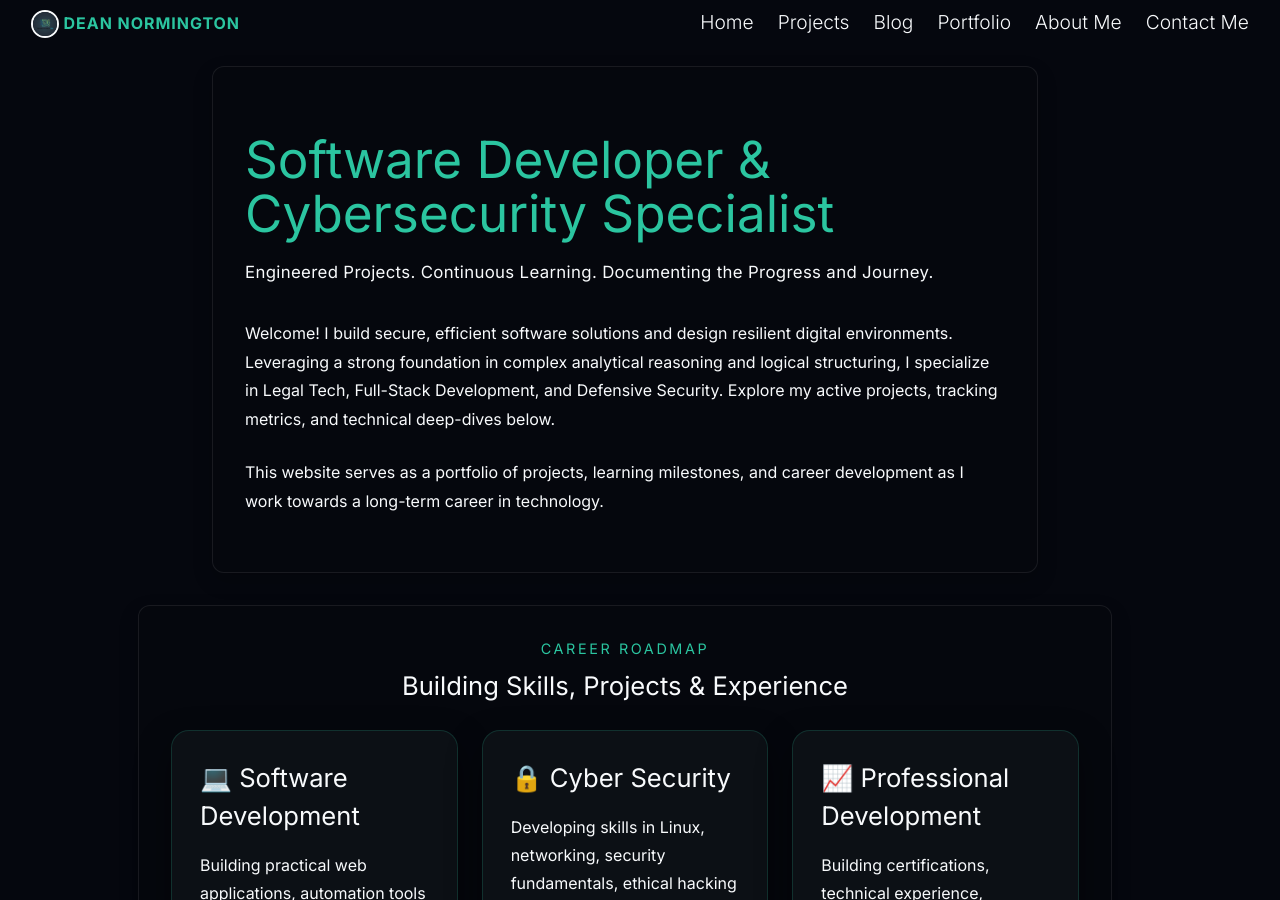
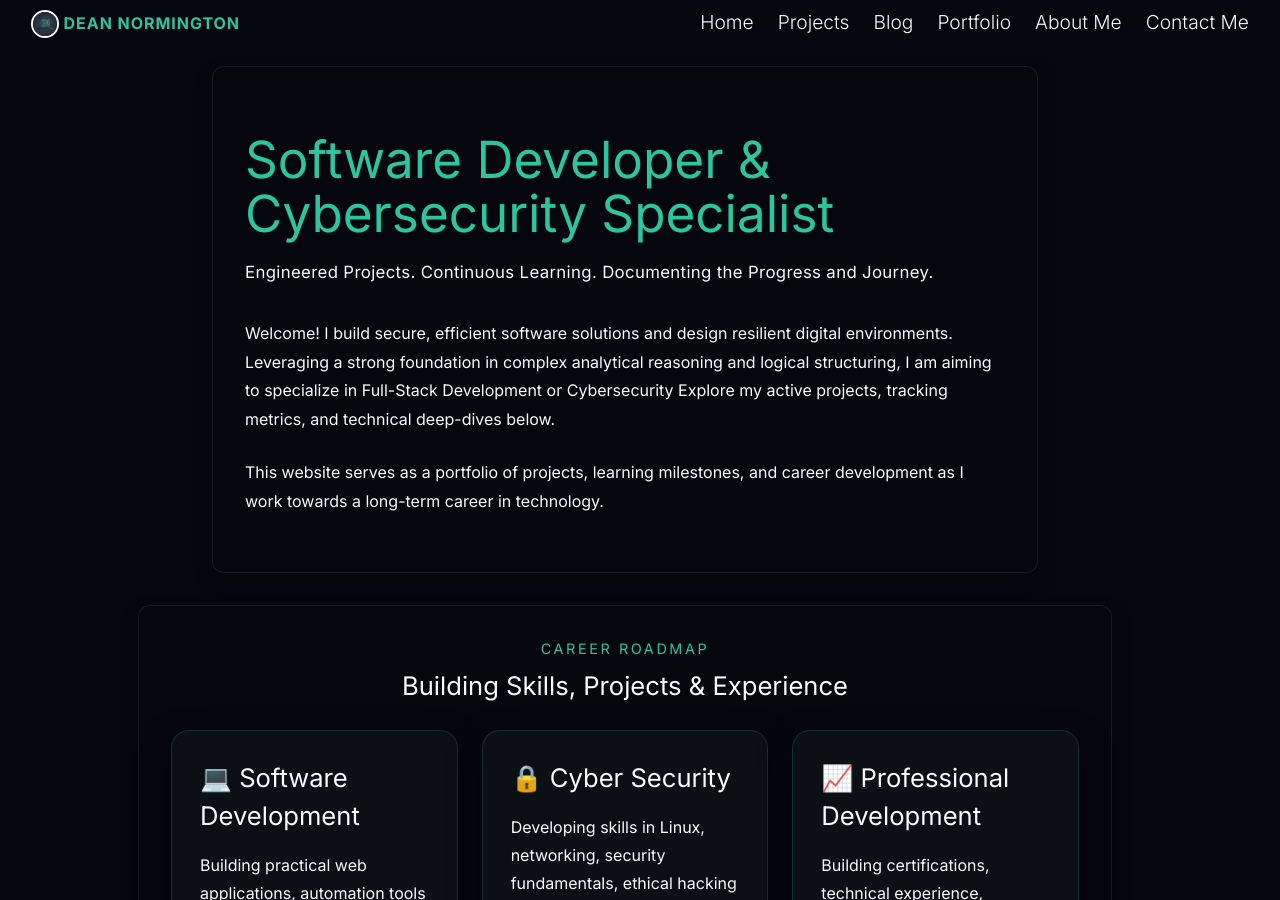
Before and after one commit to dean-js/dnormingtonlaw.uk, a Jekyll site: the page built from index.html, in a window 1280 px wide and 900 px high. Built offline with Jekyll 4.4.1, drawn with Linux system fonts in a browser that asks for light colours; the list of posts is cut into pages by our own code.

Commit message:
changed bio secton

```diff
--- a/index.html
+++ b/index.html
@@ -15,7 +15,7 @@ description: "Dean Normington shares a law-to-computing story, portfolio highlig
         </p>
 
         <p class="hero-bio">
-            Welcome! I build secure, efficient software solutions and design resilient digital environments. Leveraging a strong foundation in complex analytical reasoning and logical structuring, I specialize in Legal Tech, Full-Stack Development, and Defensive Security.
+            Welcome! I build secure, efficient software solutions and design resilient digital environments. Leveraging a strong foundation in complex analytical reasoning and logical structuring, I am aiming to specialize in Full-Stack Development or Cybersecurity
             Explore my active projects, tracking metrics, and technical deep-dives below.
         </p>
 
```
